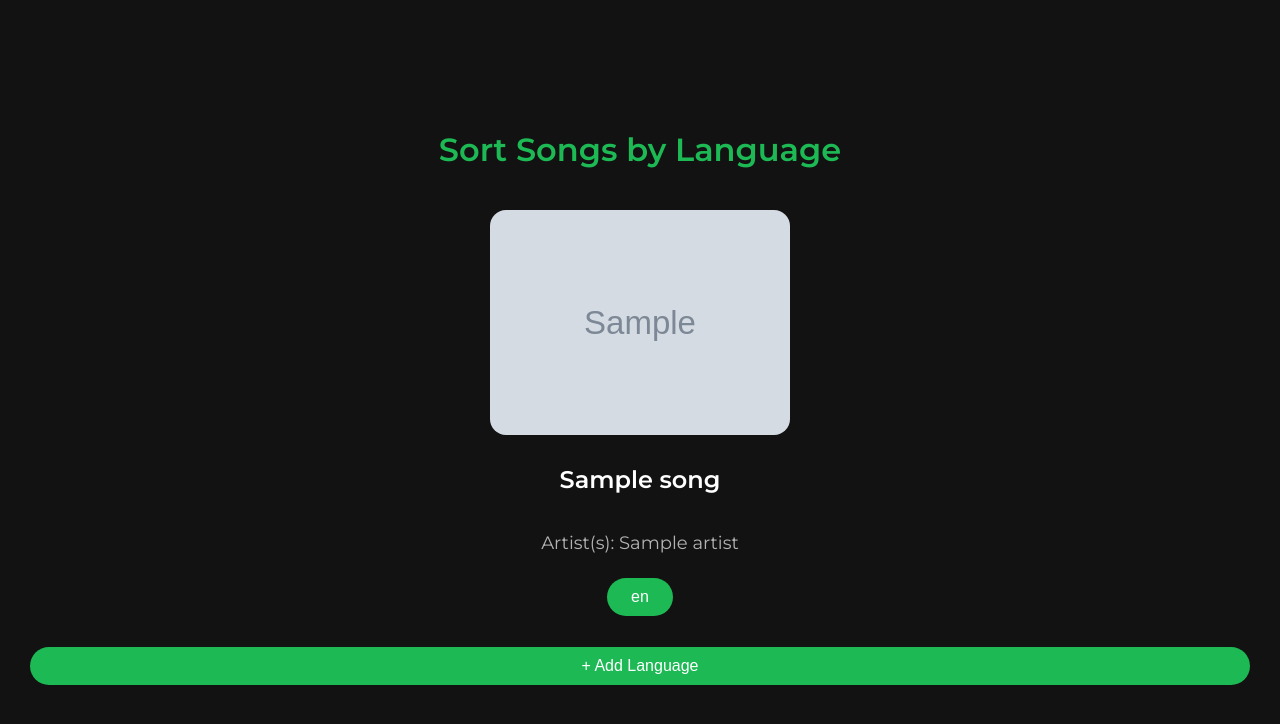
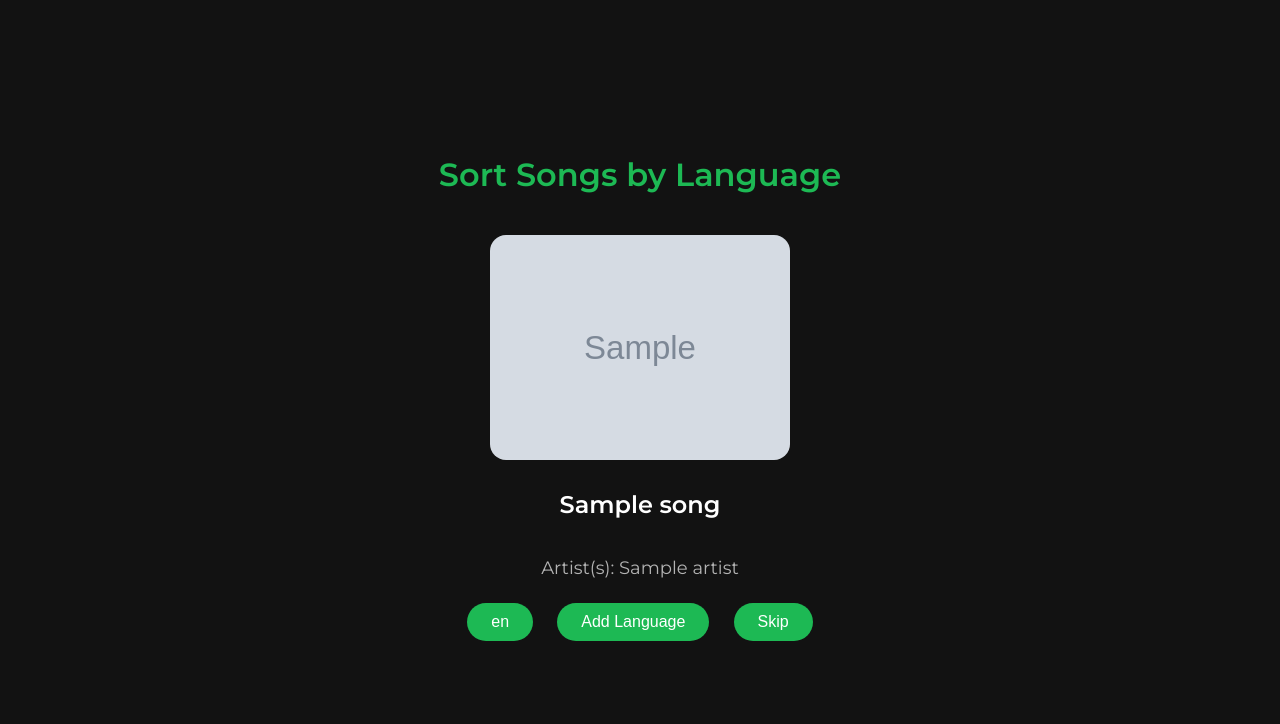
Before and after one commit to Hades1033/Spotify_Language_Sorter, a Flask app: template templates/index.html in a window 1280 px wide. Shown: the top 724 px of the page. Run offline with Flask 3, Linux system fonts and the light colour scheme; the template is opened without the code that fills it: most values are stand-ins (such as "Sample title", 1, 10 or a date in 2020); grey boxes marked "Sample" are stand-in pictures.

Commit message:
Update index.html

```diff
--- a/templates/index.html
+++ b/templates/index.html
@@ -137,13 +137,15 @@
     {% endif %}
 
     <form method="POST" action="/sort">
-        {% for lang in languages %}
-            <button class="btn" name="language" value="{{ lang }}">{{ lang }}</button>
-        {% endfor %}
-    </form>
+    {% for lang in languages %}
+        <button class="btn" name="language" value="{{ lang }}">{{ lang }}</button>
+    {% endfor %}
+    <button class="btn" onclick="document.getElementById('popup').style.display='block'">Add Language</button>
+    <button class="btn" name="language" value="__SKIP__">Skip</button>
+</form>
+
 
     <br>
-    <button class="btn" onclick="document.getElementById('popup').style.display='block'">+ Add Language</button>
 
     <div id="popup">
         <form action="/add_language" method="POST">
```
